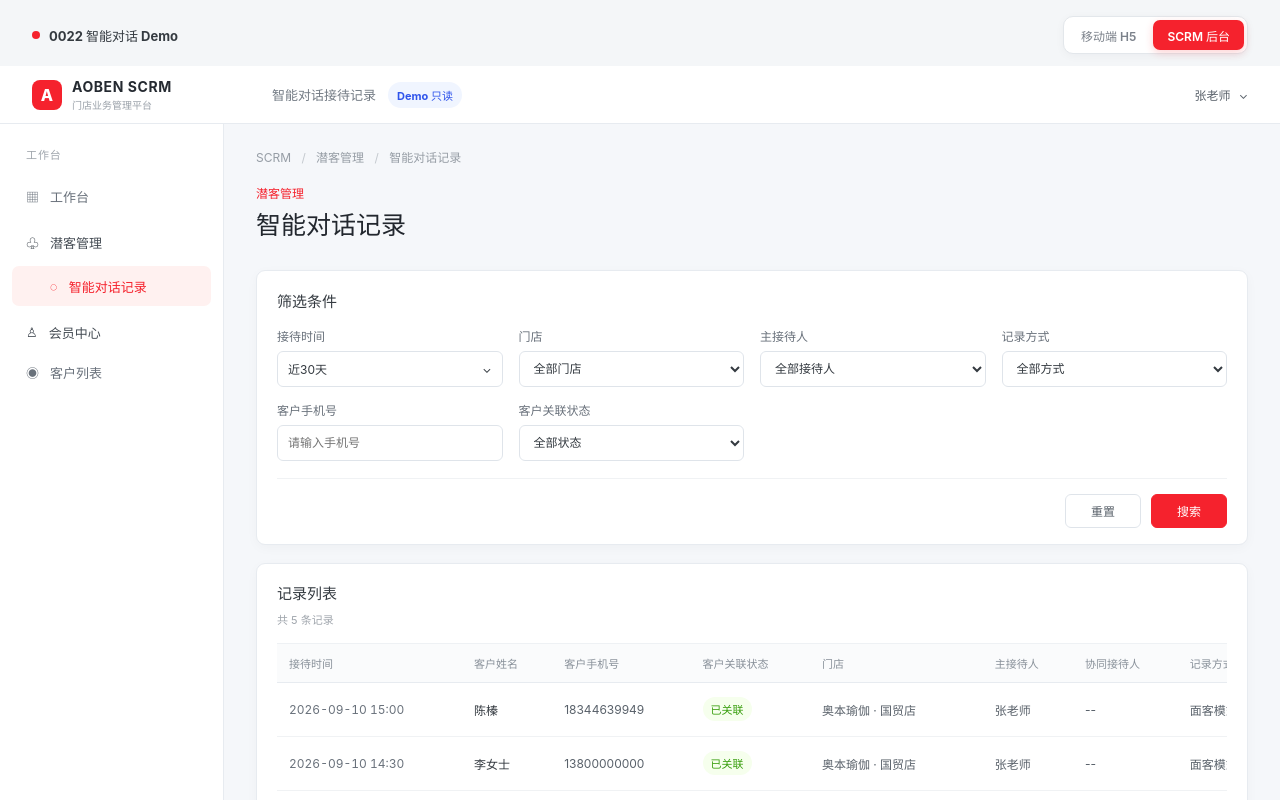
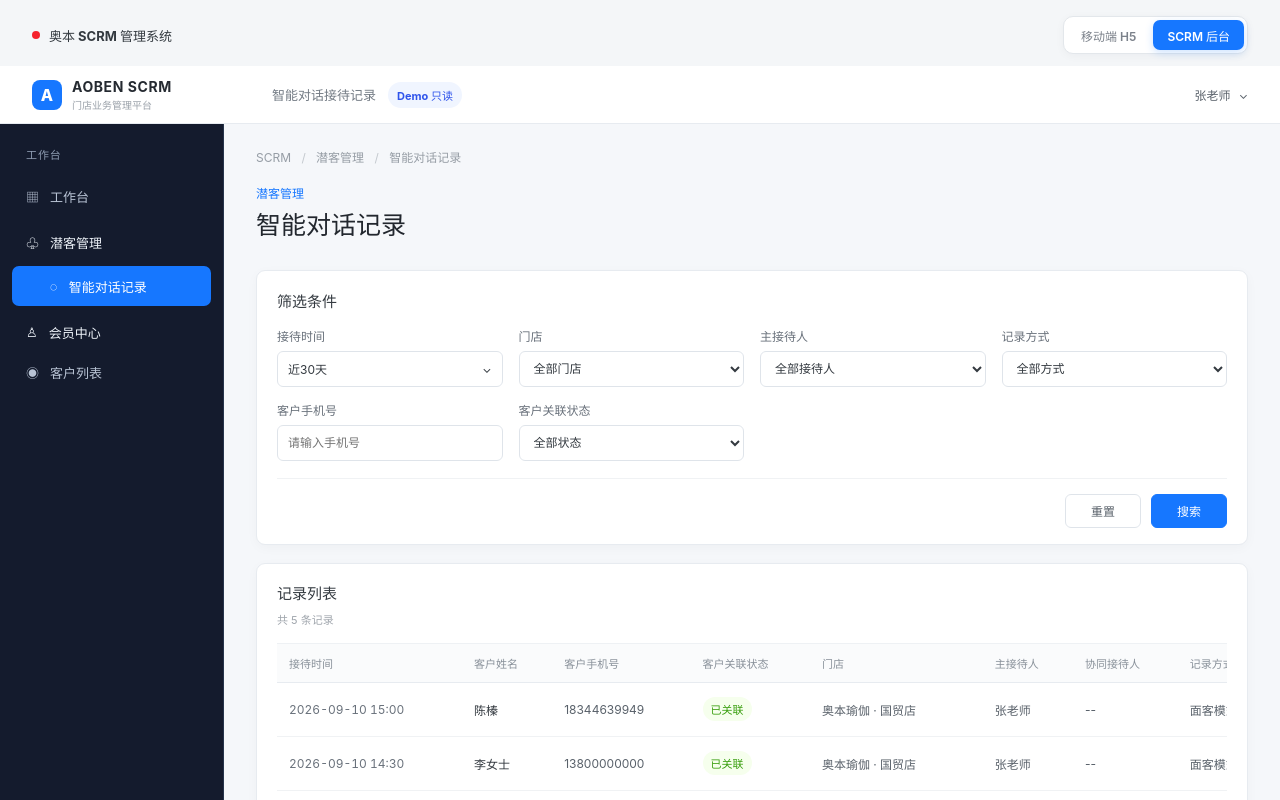
Before and after one commit to koi787/prototype-smart-dialogue-demo, a React (Vite) app: page / in a window 1280 px wide. Both pictures are taken after a click on the tab "SCRM 后台". Shown: the top 800 px of the page. Built offline with nearby package versions, Linux system fonts and the light colour scheme.

Commit message:
优化 SCRM 用户详情抽屉布局

```diff
--- a/src/components/DemoTopSwitcher.tsx
+++ b/src/components/DemoTopSwitcher.tsx
@@ -7,7 +7,7 @@ export function DemoTopSwitcher({ mode }: { mode: DemoMode }) {
     <header className="demo-top-switcher">
       <div className="demo-top-switcher__brand">
         <span className="brand-dot" aria-hidden="true" />
-        <strong>0022 智能对话 Demo</strong>
+        <strong>奥本 SCRM 管理系统</strong>
       </div>
       <div className="demo-top-switcher__tabs" role="tablist" aria-label="Demo 演示端切换">
         <button
--- a/src/styles.css
+++ b/src/styles.css
@@ -426,32 +426,33 @@ button:disabled { cursor: not-allowed; opacity: 0.55; }
 .demo-top-switcher__tabs { display: inline-flex; gap: 3px; padding: 3px; border: 1px solid #e3e7eb; border-radius: 10px; background: #fff; box-shadow: 0 2px 10px rgb(31 35 41 / 4%); }
 .demo-mode-tab { min-height: 30px; padding: 0 14px; border: 0; border-radius: 7px; color: #7b818a; background: transparent; cursor: pointer; font-size: 12px; font-weight: 600; }
 .demo-mode-tab.is-active { color: #fff; background: #f5222d; box-shadow: 0 3px 8px rgb(245 34 45 / 20%); }
+.demo-root--admin .demo-mode-tab.is-active { background: #1677ff; box-shadow: 0 3px 8px rgb(22 119 255 / 20%); }
 
 .admin-shell { min-height: calc(100vh - 59px); color: #1f2329; background: #f5f7fa; }
 .admin-product-bar { display: flex; align-items: center; height: 58px; padding: 0 32px; border-bottom: 1px solid #e7ebf0; background: #fff; }
 .admin-product-bar__brand { display: flex; align-items: center; gap: 10px; min-width: 240px; }
-.admin-brand-mark { display: grid; width: 30px; height: 30px; place-items: center; border-radius: 8px; color: #fff; background: #f5222d; font-weight: 800; }
+.admin-brand-mark { display: grid; width: 30px; height: 30px; place-items: center; border-radius: 8px; color: #fff; background: #1677ff; font-weight: 800; }
 .admin-product-bar__brand div { display: grid; gap: 2px; }
 .admin-product-bar__brand strong { color: #252a31; font-size: 14px; letter-spacing: 0.04em; }
 .admin-product-bar__brand span:last-child { color: #9aa1a9; font-size: 10px; }
 .admin-product-bar__context { display: flex; align-items: center; gap: 12px; color: #737b84; font-size: 13px; }
 .admin-user-button { display: flex; align-items: center; gap: 8px; margin-left: auto; padding: 7px 0 7px 18px; border: 0; color: #59616a; background: transparent; cursor: pointer; font-size: 12px; }
 .admin-layout { display: grid; grid-template-columns: 224px minmax(0, 1fr); min-height: calc(100vh - 117px); }
-.admin-sidebar { display: flex; flex-direction: column; padding: 22px 12px; border-right: 1px solid #e7ebf0; background: #fff; }
-.admin-sidebar__heading { padding: 0 14px 14px; color: #a0a6ad; font-size: 11px; font-weight: 700; letter-spacing: 0.08em; }
-.admin-nav-item, .admin-nav-group__label { display: flex; align-items: center; gap: 11px; width: 100%; min-height: 40px; padding: 0 14px; border: 0; border-radius: 7px; color: #69717b; background: transparent; font-size: 13px; text-align: left; }
+.admin-sidebar { display: flex; flex-direction: column; padding: 22px 12px; border-right: 1px solid #27344b; background: #141b2d; }
+.admin-sidebar__heading { padding: 0 14px 14px; color: #8d9bb0; font-size: 11px; font-weight: 700; letter-spacing: 0.08em; }
+.admin-nav-item, .admin-nav-group__label { display: flex; align-items: center; gap: 11px; width: 100%; min-height: 40px; padding: 0 14px; border: 0; border-radius: 7px; color: #b8c3d4; background: transparent; font-size: 13px; text-align: left; }
 .admin-nav-item { cursor: pointer; }
-.admin-nav-item:hover { color: #f5222d; background: #fff5f5; }
+.admin-nav-item:hover { color: #fff; background: #243454; }
 .admin-nav-group { margin-top: 6px; }
-.admin-nav-group__label { color: #454c54; font-weight: 700; }
-.admin-nav-item--active { margin-top: 4px; padding-left: 38px; color: #f5222d; background: #fff1f0; font-weight: 700; }
-.admin-nav-item--active:hover { color: #f5222d; background: #fff1f0; }
-.admin-sidebar__footer { margin-top: auto; padding: 14px; border-top: 1px solid #f0f2f4; color: #b0b5bb; font-size: 11px; line-height: 1.7; }
+.admin-nav-group__label { color: #eef3f9; font-weight: 700; }
+.admin-nav-item--active { margin-top: 4px; padding-left: 38px; color: #fff; background: #1677ff; font-weight: 700; }
+.admin-nav-item--active:hover { color: #fff; background: #1677ff; }
+.admin-sidebar__footer { margin-top: auto; padding: 14px; border-top: 1px solid #27344b; color: #7d8ba0; font-size: 11px; line-height: 1.7; }
 .admin-main-content { min-width: 0; padding: 24px 32px 40px; }
 .admin-breadcrumb { margin-bottom: 17px; color: #969da5; font-size: 12px; }
 .admin-breadcrumb span { padding: 0 7px; color: #c4c9ce; }
 .admin-page-header { display: flex; align-items: flex-start; justify-content: space-between; gap: 24px; margin-bottom: 22px; }
-.admin-page-kicker { color: #f5222d; font-size: 12px; font-weight: 800; }
+.admin-page-kicker { color: #1677ff; font-size: 12px; font-weight: 800; }
 .admin-page-header h1 { margin: 7px 0 6px; color: #22272e; font-size: 25px; line-height: 1.3; }
 .admin-page-header p { margin: 0; color: #8a929b; font-size: 13px; line-height: 1.6; }
 .admin-readonly-badge { display: inline-flex; align-items: center; padding: 5px 9px; border-radius: 999px; color: #2f54eb; background: #f0f5ff; font-size: 11px; font-weight: 700; }
@@ -461,7 +462,7 @@ button:disabled { cursor: not-allowed; opacity: 0.55; }
 .admin-filter-panel__heading { margin-bottom: 16px; }
 .admin-filter-panel__heading h2, .admin-table-panel__heading h2, .admin-detail-section__heading h2 { margin: 0; color: #343a40; font-size: 15px; }
 .admin-filter-panel__heading span, .admin-table-panel__heading > div span, .admin-table-panel__hint, .admin-detail-section__heading > span { color: #a0a6ad; font-size: 11px; }
-.admin-result-count { color: #f5222d !important; font-weight: 700; }
+.admin-result-count { color: #1677ff !important; font-weight: 700; }
 .admin-filter-grid { display: grid; grid-template-columns: repeat(4, minmax(150px, 1fr)); gap: 14px 16px; }
 .admin-filter-grid label { display: grid; gap: 7px; color: #69717b; font-size: 12px; }
 .admin-filter-field { position: relative; display: grid; gap: 7px; color: #69717b; font-size: 12px; }
@@ -474,7 +475,7 @@ button:disabled { cursor: not-allowed; opacity: 0.55; }
 .admin-date-filter-options button::before { position: absolute; top: 50%; left: 9px; color: transparent; font-size: 12px; font-weight: 700; content: "✓"; transform: translateY(-50%); }
 .admin-date-filter-options button:hover { color: #343a40; background: #fafbfc; }
 .admin-date-filter-options button.is-active { color: #343a40; background: #fafbfc; font-weight: 700; }
-.admin-date-filter-options button.is-active::before { color: #f5222d; }
+.admin-date-filter-options button.is-active::before { color: #1677ff; }
 .admin-date-filter-custom { display: grid; grid-template-columns: minmax(0, 1fr) auto minmax(0, 1fr); align-items: end; gap: 7px; margin-top: 10px; padding-top: 10px; border-top: 1px solid #f0f2f4; }
 .admin-date-filter-custom label { gap: 5px; font-size: 11px; }
 .admin-date-filter-custom input { min-width: 0; padding: 0 6px; }
@@ -482,17 +483,17 @@ button:disabled { cursor: not-allowed; opacity: 0.55; }
 .admin-date-filter-actions { display: flex; justify-content: flex-end; margin-top: 9px; }
 .admin-date-filter-actions { gap: 7px; }
 .admin-date-filter-actions button { padding: 5px 13px; border: 1px solid #dfe4ea; border-radius: 5px; color: #343a40; background: #fff; cursor: pointer; font: inherit; font-size: 12px; }
-.admin-date-filter-actions button:last-child { border-color: #f5222d; color: #fff; background: #f5222d; }
-.admin-date-filter-actions button:hover { border-color: #ffb3ad; color: #f5222d; }
-.admin-date-filter-actions button:last-child:hover { border-color: #cf1322; color: #fff; background: #cf1322; }
+.admin-date-filter-actions button:last-child { border-color: #1677ff; color: #fff; background: #1677ff; }
+.admin-date-filter-actions button:hover { border-color: #91caff; color: #1677ff; }
+.admin-date-filter-actions button:last-child:hover { border-color: #0958d9; color: #fff; background: #0958d9; }
 .admin-date-filter-error { margin: 8px 0 0; color: #cf1322; font-size: 11px; }
 .admin-filter-grid select:focus, .admin-filter-grid input:focus { border-color: #85a5ff; box-shadow: 0 0 0 2px #f0f5ff; }
 .admin-filter-actions { display: flex; justify-content: flex-end; gap: 10px; margin-top: 17px; padding-top: 15px; border-top: 1px solid #f0f2f4; }
 .admin-primary-button, .admin-secondary-button { min-width: 76px; height: 34px; padding: 0 16px; border-radius: 6px; cursor: pointer; font-size: 12px; font-weight: 700; }
-.admin-primary-button { border: 1px solid #f5222d; color: #fff; background: #f5222d; }
-.admin-primary-button:hover { background: #cf1322; }
+.admin-primary-button { border: 1px solid #1677ff; color: #fff; background: #1677ff; }
+.admin-primary-button:hover { background: #0958d9; }
 .admin-secondary-button { border: 1px solid #dfe4ea; color: #59616a; background: #fff; }
-.admin-secondary-button:hover { border-color: #ffb3ad; color: #f5222d; }
+.admin-secondary-button:hover { border-color: #91caff; color: #1677ff; }
 .admin-table-panel { margin-top: 18px; padding: 0 20px 15px; }
 .admin-table-panel__heading { padding: 18px 0 15px; }
 .admin-table-panel__heading h2 { margin-bottom: 5px; }
@@ -500,7 +501,7 @@ button:disabled { cursor: not-allowed; opacity: 0.55; }
 .admin-record-table { width: 100%; min-width: 1060px; border-collapse: collapse; color: #59616a; font-size: 12px; }
 .admin-record-table th { padding: 11px 12px; border-top: 1px solid #eef1f4; border-bottom: 1px solid #e7ebf0; color: #89919a; background: #fafbfc; font-size: 11px; font-weight: 700; text-align: left; white-space: nowrap; }
 .admin-record-table td { padding: 14px 12px; border-bottom: 1px solid #f0f2f4; vertical-align: middle; white-space: nowrap; }
-.admin-record-table tbody tr:hover { background: #fffafa; }
+.admin-record-table tbody tr:hover { background: #f5faff; }
 .admin-table-time { color: #69717b; font-variant-numeric: tabular-nums; }
 .admin-table-strong { color: #343a40; font-weight: 700; }
 .admin-status-pill { display: inline-flex; align-items: center; padding: 4px 8px; border-radius: 999px; font-size: 11px; font-weight: 700; white-space: nowrap; }
@@ -511,16 +512,16 @@ button:disabled { cursor: not-allowed; opacity: 0.55; }
 .admin-status-pill--failed { color: #cf1322; background: #fff1f0; }
 .admin-view-button { padding: 4px 0; border: 0; color: #2f54eb; background: transparent; cursor: pointer; font-size: 12px; font-weight: 700; }
 .admin-view-button:hover { color: #1d39c4; }
-.customer-table__avatar { display: inline-grid; width: 30px; height: 30px; place-items: center; border-radius: 50%; color: #fff; background: #ff7875; font-size: 13px; font-weight: 700; }
+.customer-table__avatar { display: inline-grid; width: 30px; height: 30px; place-items: center; border-radius: 50%; color: #fff; background: #1677ff; font-size: 13px; font-weight: 700; }
 .admin-inline-link { padding: 0; border: 0; color: #2f54eb; background: transparent; cursor: pointer; font: inherit; font-weight: 700; }
 .admin-inline-link:hover { color: #1d39c4; text-decoration: underline; }
 .admin-pagination { display: flex; align-items: center; justify-content: flex-end; gap: 8px; padding-top: 15px; color: #9aa1a9; font-size: 11px; }
 .admin-pagination span { margin-right: 9px; }
 .admin-pagination button, .admin-pagination strong { display: grid; min-width: 28px; height: 28px; place-items: center; padding: 0 6px; border: 1px solid #e1e5e9; border-radius: 5px; color: #8c939b; background: #fff; font-size: 11px; font-weight: 400; }
-.admin-pagination strong { border-color: #f5222d; color: #fff; background: #f5222d; font-weight: 700; }
+.admin-pagination strong { border-color: #1677ff; color: #fff; background: #1677ff; font-weight: 700; }
 .admin-pagination button:disabled { cursor: not-allowed; opacity: 0.55; }
 .admin-empty-state { display: grid; justify-items: center; gap: 7px; padding: 52px 20px; border-top: 1px solid #eef1f4; color: #9aa1a9; text-align: center; }
-.admin-empty-state > span { color: #ff7875; font-size: 28px; }
+.admin-empty-state > span { color: #1677ff; font-size: 28px; }
 .admin-empty-state strong { color: #59616a; font-size: 14px; }
 .admin-empty-state p { margin: 0; font-size: 12px; }
 .admin-empty-state--page { max-width: 600px; margin: 50px auto; border: 1px dashed #dfe4ea; border-radius: 9px; background: #fff; }
@@ -541,11 +542,11 @@ button:disabled { cursor: not-allowed; opacity: 0.55; }
 .admin-transcript-list { display: grid; gap: 9px; }
 .admin-transcript-line { display: grid; grid-template-columns: 74px 50px minmax(0, 1fr); align-items: start; gap: 15px; padding: 13px 15px; border: 1px solid #eef1f4; border-radius: 6px; background: #fafbfc; }
 .admin-transcript-line time { color: #a0a6ad; font-size: 11px; font-variant-numeric: tabular-nums; }
-.admin-transcript-line strong { color: #f5222d; font-size: 12px; }
+.admin-transcript-line strong { color: #1677ff; font-size: 12px; }
 .admin-transcript-line strong.is-customer { color: #2f54eb; }
 .admin-transcript-line p { margin: 0; color: #59616a; font-size: 13px; line-height: 1.55; }
-.admin-unavailable-state { display: flex; align-items: flex-start; gap: 12px; padding: 17px; border: 1px dashed #ffccc7; border-radius: 7px; color: #8c8c8c; background: #fffafa; }
-.admin-unavailable-state > span { display: grid; width: 22px; height: 22px; flex: none; place-items: center; border-radius: 50%; color: #cf1322; background: #fff1f0; font-weight: 800; }
+.admin-unavailable-state { display: flex; align-items: flex-start; gap: 12px; padding: 17px; border: 1px dashed #b7c9e8; border-radius: 7px; color: #8c8c8c; background: #f5faff; }
+.admin-unavailable-state > span { display: grid; width: 22px; height: 22px; flex: none; place-items: center; border-radius: 50%; color: #1677ff; background: #e6f4ff; font-weight: 800; }
 .admin-unavailable-state strong { color: #595959; font-size: 13px; }
 .admin-unavailable-state p { margin: 5px 0 0; font-size: 12px; line-height: 1.55; }
 
@@ -571,10 +572,11 @@ button:disabled { cursor: not-allowed; opacity: 0.55; }
 
 .admin-drawer-overlay { position: fixed; z-index: 100; inset: 0; display: flex; justify-content: flex-end; background: rgb(31 35 41 / 38%); }
 .admin-drawer { display: flex; width: min(70vw, 1080px); min-width: 640px; height: 100%; flex-direction: column; background: #f5f7fa; box-shadow: -12px 0 36px rgb(31 35 41 / 18%); animation: drawer-in 180ms ease-out; }
+.admin-member-detail-drawer { width: min(70vw, 1200px); min-width: 900px; }
 .admin-drawer__header { display: flex; align-items: center; justify-content: space-between; flex: none; height: 62px; padding: 0 24px; border-bottom: 1px solid #e7ebf0; background: #fff; }
 .admin-drawer__header h2 { margin: 0; color: #252a31; font-size: 17px; }
 .admin-drawer__close { display: grid; width: 32px; height: 32px; place-items: center; padding: 0; border: 0; border-radius: 6px; color: #69717b; background: transparent; cursor: pointer; font-size: 25px; line-height: 1; }
-.admin-drawer__close:hover { color: #f5222d; background: #fff1f0; }
+.admin-drawer__close:hover { color: #1677ff; background: #f0f5ff; }
 .admin-drawer__body { min-height: 0; overflow-y: auto; padding: 18px 26px 34px; }
 .admin-drawer__summary { display: flex; align-items: center; justify-content: space-between; gap: 18px; margin-bottom: 16px; padding: 2px 2px 4px; }
 .admin-drawer__summary > div { display: grid; gap: 5px; min-width: 0; }
@@ -605,7 +607,7 @@ button:disabled { cursor: not-allowed; opacity: 0.55; }
 .admin-member-heading h1 { margin: 7px 0 5px; color: #252a31; font-size: 25px; }
 .admin-member-heading p { margin: 0; color: #7b838c; font-size: 13px; }
 .member-profile-card { display: flex; align-items: center; gap: 14px; padding: 20px; border: 1px solid #e7ebf0; border-radius: 9px; background: #fff; box-shadow: 0 3px 12px rgb(31 35 41 / 3%); }
-.member-profile-card__avatar { display: grid; width: 48px; height: 48px; place-items: center; border-radius: 50%; color: #fff; background: #f5222d; font-size: 20px; font-weight: 700; }
+.member-profile-card__avatar { display: grid; width: 48px; height: 48px; place-items: center; border-radius: 50%; color: #fff; background: #1677ff; font-size: 20px; font-weight: 700; }
 .member-profile-card__identity { display: grid; gap: 4px; min-width: 0; }
 .member-profile-card__identity strong { color: #252a31; font-size: 16px; }
 .member-profile-card__identity span { color: #59616a; font-size: 13px; }
@@ -613,13 +615,17 @@ button:disabled { cursor: not-allowed; opacity: 0.55; }
 .member-profile-card > .admin-status-pill { margin-left: auto; }
 .member-tabs { display: flex; gap: 28px; margin-top: 20px; border-bottom: 1px solid #e7ebf0; }
 .member-tab { position: relative; padding: 0 0 13px; border: 0; color: #8a929b; background: transparent; cursor: pointer; font-size: 13px; }
-.member-tab.is-active { color: #f5222d; font-weight: 700; }
-.member-tab.is-active::after { position: absolute; right: 0; bottom: -1px; left: 0; height: 2px; border-radius: 2px; background: #f5222d; content: ""; }
+.member-tab.is-active { color: #1677ff; font-weight: 700; }
+.member-tab.is-active::after { position: absolute; right: 0; bottom: -1px; left: 0; height: 2px; border-radius: 2px; background: #1677ff; content: ""; }
 .member-tab:disabled { color: #b5bbc2; cursor: not-allowed; }
 .member-tab__status { display: block; margin-top: 3px; color: #c4c9ce; font-size: 9px; font-weight: 400; }
 .member-dialogue-filter-panel { margin-top: 18px; }
 .member-dialogue-table-panel { margin-top: 18px; }
-.member-dialogue-table__text { min-width: 180px; max-width: 260px; white-space: normal !important; line-height: 1.55; }
+.member-dialogue-table__text { min-width: 0; max-width: 260px; white-space: normal !important; overflow-wrap: anywhere; line-height: 1.55; }
+.member-dialogue-table { min-width: 0; table-layout: fixed; }
+.member-dialogue-table th:last-child, .member-dialogue-table td:last-child { position: sticky; right: 0; z-index: 1; width: 88px; background: #fff; box-shadow: -8px 0 12px rgb(31 35 41 / 5%); white-space: nowrap; }
+.member-dialogue-table th:last-child { background: #fafbfc; }
+.member-dialogue-table tbody tr:hover td:last-child { background: #fff; }
 .member-dialogue-panel { margin-top: 18px; padding: 20px; border: 1px solid #e7ebf0; border-radius: 9px; background: #fff; box-shadow: 0 3px 12px rgb(31 35 41 / 3%); }
 .member-dialogue-panel__heading { display: flex; align-items: end; justify-content: space-between; gap: 16px; padding-bottom: 14px; border-bottom: 1px solid #f0f2f4; }
 .member-dialogue-panel__heading h2 { margin: 6px 0 0; color: #343a40; font-size: 17px; }
@@ -641,14 +647,14 @@ button:disabled { cursor: not-allowed; opacity: 0.55; }
 .member-transcript-list { display: grid; gap: 8px; }
 .member-transcript-line { display: grid; grid-template-columns: 70px 44px minmax(0, 1fr); gap: 12px; padding: 11px 13px; border: 1px solid #eef1f4; border-radius: 6px; background: #fff; }
 .member-transcript-line time { color: #a0a6ad; font-size: 10px; font-variant-numeric: tabular-nums; }
-.member-transcript-line strong { color: #f5222d; font-size: 11px; }
+.member-transcript-line strong { color: #1677ff; font-size: 11px; }
 .member-transcript-line strong.is-customer { color: #2f54eb; }
 .member-transcript-line p { margin: 0; color: #59616a; font-size: 12px; line-height: 1.5; }
 .member-detail-empty, .member-empty-state { padding: 20px; border: 1px dashed #dfe4ea; border-radius: 7px; color: #9aa1a9; font-size: 12px; text-align: center; }
 .member-empty-state strong { color: #59616a; font-size: 13px; }
 .member-empty-state p { margin: 6px 0 0; }
 .member-placeholder-card { display: grid; justify-items: center; gap: 8px; margin-top: 18px; padding: 70px 20px; border: 1px dashed #dfe4ea; border-radius: 9px; background: #fff; color: #9aa1a9; text-align: center; }
-.member-placeholder-card > span { color: #ff7875; font-size: 28px; }
+.member-placeholder-card > span { color: #1677ff; font-size: 28px; }
 .member-placeholder-card h2 { margin: 0; color: #59616a; font-size: 16px; }
 .member-placeholder-card p { margin: 0; font-size: 12px; }
 .member-basic-grid { display: grid; grid-template-columns: repeat(4, minmax(0, 1fr)); margin: 0; border-top: 1px solid #eef1f4; }
@@ -678,6 +684,7 @@ button:disabled { cursor: not-allowed; opacity: 0.55; }
 
 @media (max-width: 680px) {
   .admin-drawer { width: 100vw; min-width: 0; }
+  .admin-member-detail-drawer { width: 100vw; min-width: 0; }
   .admin-drawer__body { padding: 16px; }
   .admin-drawer__header { padding: 0 16px; }
   .admin-transcript-viewer__line { grid-template-columns: 54px 54px minmax(0, 1fr); gap: 10px; }
```
